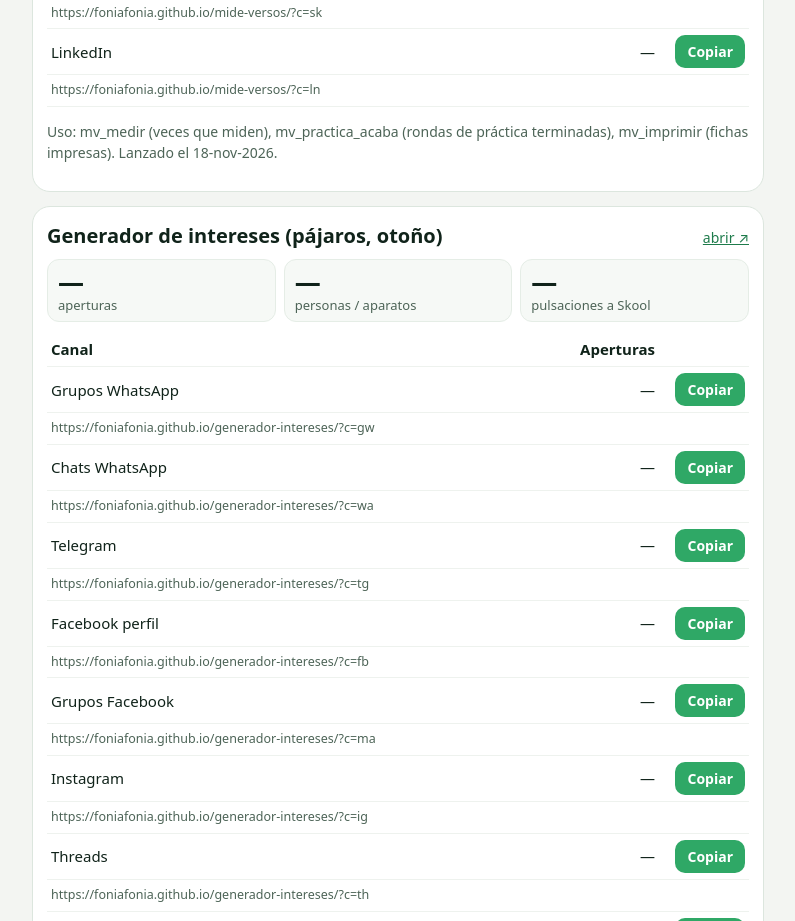
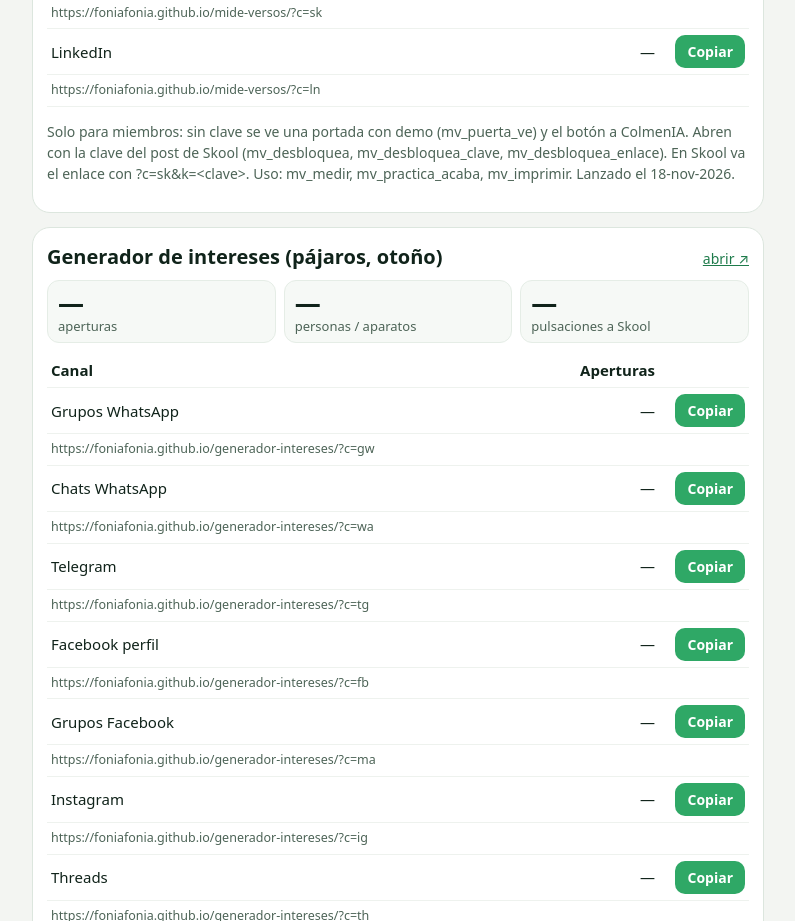
Before and after one commit to foniafonia/suena-igual, a plain HTML site: page enlaces.html in a window 1280 px wide. Shown: the part 988-1909 px from the top of the page, without its empty margins (242-1037 px from the left). Drawn offline with Linux system fonts and the light colour scheme; no server answers.

Commit message:
Enlaces: Mide versos ahora es solo para miembros (puerta con clave)
Co-Authored-By: Claude Opus 5.5 <noreply@anthropic.com>

```diff
--- a/enlaces.html
+++ b/enlaces.html
@@ -44,7 +44,7 @@ var BASE='https://abacus.jasoncameron.dev/get/';
 var CAN=[['gw','Grupos WhatsApp'],['wa','Chats WhatsApp'],['tg','Telegram'],['fb','Facebook perfil'],['ma','Grupos Facebook'],['ig','Instagram'],['th','Threads'],['sk','Skool'],['ln','LinkedIn']];
 var J='foniafonia-juegos',S='foniafonia-suena-lanz',L='foniafonia-lince',G='foniafonia-generador';
 var JUEGOS=[
- {n:'Mide versos (métrica para PT)',u:'https://foniafonia.github.io/mide-versos/',ns:'foniafonia-versos',ape:['mv_aperturas'],per:['mv_personas'],sk:['mv_skool'],can:function(c){return 'mv_c_'+c+'_aperturas'},canales:CAN,nota:'Uso: mv_medir (veces que miden), mv_practica_acaba (rondas de práctica terminadas), mv_imprimir (fichas impresas). Lanzado el 18-nov-2026.'},
+ {n:'Mide versos (métrica para PT)',u:'https://foniafonia.github.io/mide-versos/',ns:'foniafonia-versos',ape:['mv_aperturas'],per:['mv_personas'],sk:['mv_skool'],can:function(c){return 'mv_c_'+c+'_aperturas'},canales:CAN,nota:'Solo para miembros: sin clave se ve una portada con demo (mv_puerta_ve) y el botón a ColmenIA. Abren con la clave del post de Skool (mv_desbloquea, mv_desbloquea_clave, mv_desbloquea_enlace). En Skool va el enlace con ?c=sk&k=<clave>. Uso: mv_medir, mv_practica_acaba, mv_imprimir. Lanzado el 18-nov-2026.'},
  {n:'Generador de intereses (pájaros, otoño)',u:'https://foniafonia.github.io/generador-intereses/',ns:G,ape:['gen_aperturas'],per:['gen_personas'],sk:['gen_skool'],can:function(c){return 'gen_c_'+c+'_aperturas'},canales:CAN.concat([['fa','Grupos autismo']])},
  {n:'El Lince Digital',u:'https://foniafonia.github.io/el-lince-digital/',ns:L,ape:['lince_aperturas'],per:['lince_personas'],sk:['lince_skool_portada','lince_skool','lince_skool_idea_portada','lince_skool_informe'],can:function(c){return 'lince_c_'+c+'_aperturas'},canales:CAN},
  {n:'NUMERIA (cribado de números)',u:'https://foniafonia.github.io/numeria-prototipo/',ns:'foniafonia-numeria',ape:['numeria_aperturas'],per:['numeria_personas'],sk:['numeria_skool_personas'],can:function(c){return 'numeria_canal_'+c},canales:[['wa','WhatsApp (todos los chats y grupos)'],['tg','Telegram'],['fb','Facebook'],['ig','Instagram'],['sk','Skool'],['ln','LinkedIn']],nota:'Solo mide estos 6 canales. Quién empieza y quién acaba la prueba: claves numeria_empiezan y numeria_acaban.'},
```
